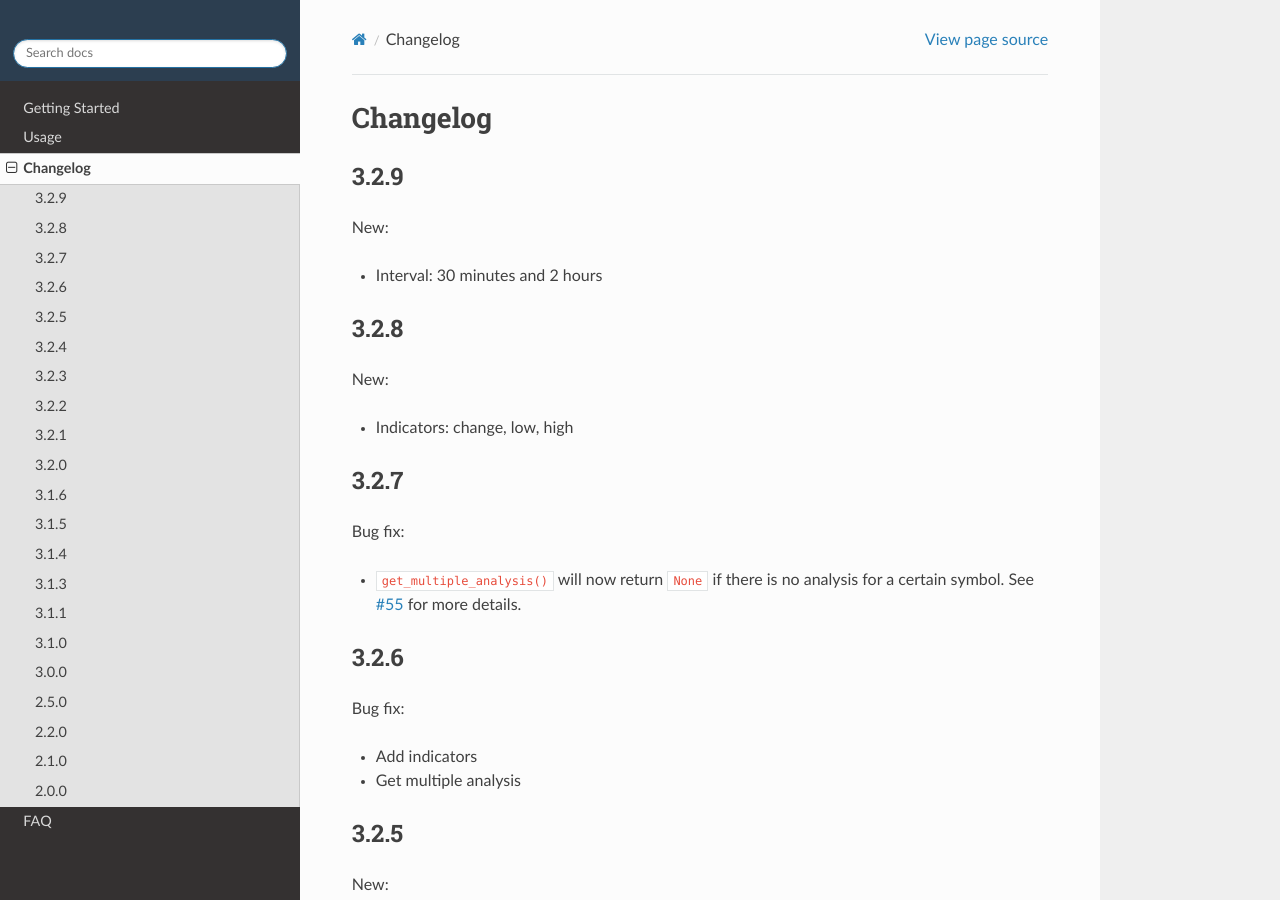
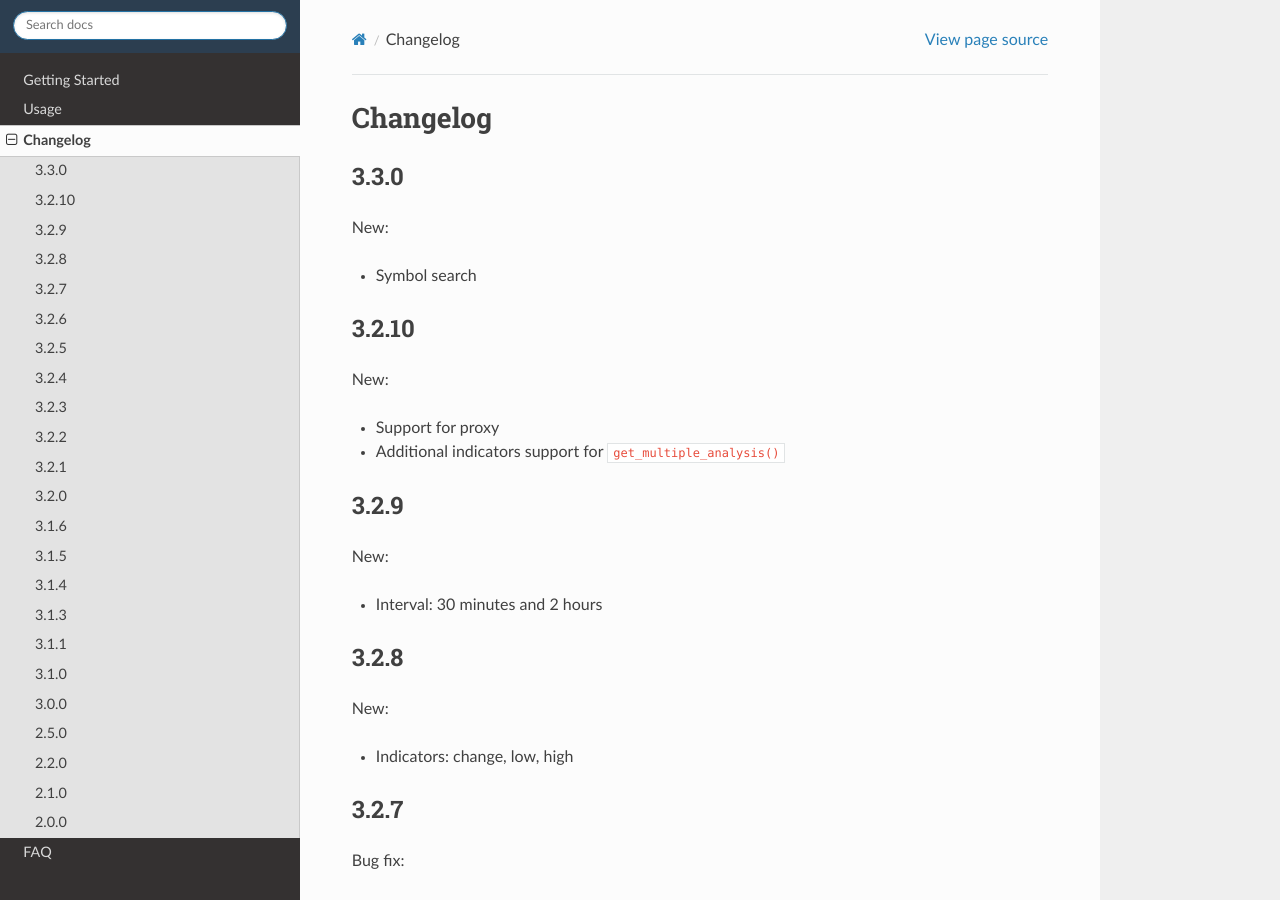
Before and after one commit to AnalyzerREST/python-tradingview-ta, a Sphinx documentation site: the page built from docs/changelog.rst, in a window 1280 px wide and 900 px high. Built offline with Sphinx 7.4.7 and the Read the Docs theme 2.0.0, drawn with Linux system fonts in a browser that asks for light colours.

Commit message:
Update docs

```diff
--- a/docs/changelog.rst
+++ b/docs/changelog.rst
@@ -1,5 +1,20 @@
 Changelog
 =========
+
+3.3.0
+-----
+
+New:
+
+* Symbol search
+
+3.2.10
+------
+
+New:
+
+* Support for proxy
+* Additional indicators support for ``get_multiple_analysis()``
 
 3.2.9
 -----
--- a/docs/usage.rst
+++ b/docs/usage.rst
@@ -151,6 +151,7 @@ Parameters:
 * symbols (``list``) – List of exchange and ticker symbol separated by a colon. Example: ["NASDAQ:TSLA", "NYSE:DOCN"] or ["BINANCE:BTCUSDT", "BITSTAMP:ETHUSD"].
 * screener (``str``) – Screener (e.g., ``"america"``, ``"indonesia"``, ``"forex"``, ``"crypto"``).
 * timeout (``float``, optional) – How long to wait (in seconds) for the server to return a response.
+* additional_indicators (``list``, optional) – List of additional indicators to retrieve. Example: ``["RSI", "Mom"]``.
 * interval (``str``) – Time frame
 
     .. note::
@@ -211,7 +212,7 @@ Parameters:
 
 Proxy
 -----
-Simply add the ``proxies`` parameter if you wish to utilize a proxy. It's worth noting that a bad proxy could result in TradingView rejecting your request.
+Simply add the ``proxies`` parameter if you wish to utilize a proxy. Works with both ``TA_Handler()`` and ``get_multiple_analysis()``. It's worth noting that a bad proxy could result in TradingView rejecting your request.
 
     .. code-block:: python3
 
```
